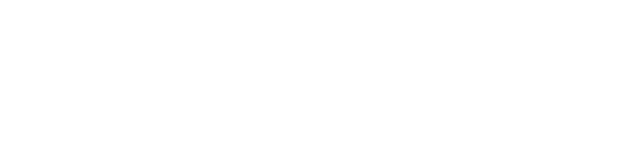
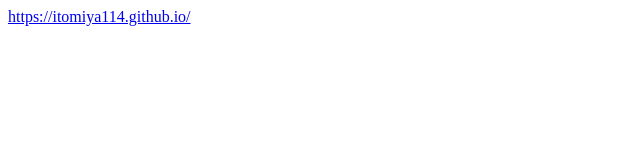
Before and after one commit to itomiya114/itomiya114.github.io, a plain HTML site: page index.html in a window 1280 px wide. Shown: the whole page, without its empty margins (0-640 px from the left). Drawn offline with Linux system fonts and the light colour scheme.

Commit message:
Update index.html

```diff
--- a/index.html
+++ b/index.html
@@ -1,3 +1,6 @@
 <!DOCTYPE html>
 <html>
+    <body>
+        <a href="https://itomiya114.github.io/"> https://itomiya114.github.io/</a>
+    </body>
 </html>
```
